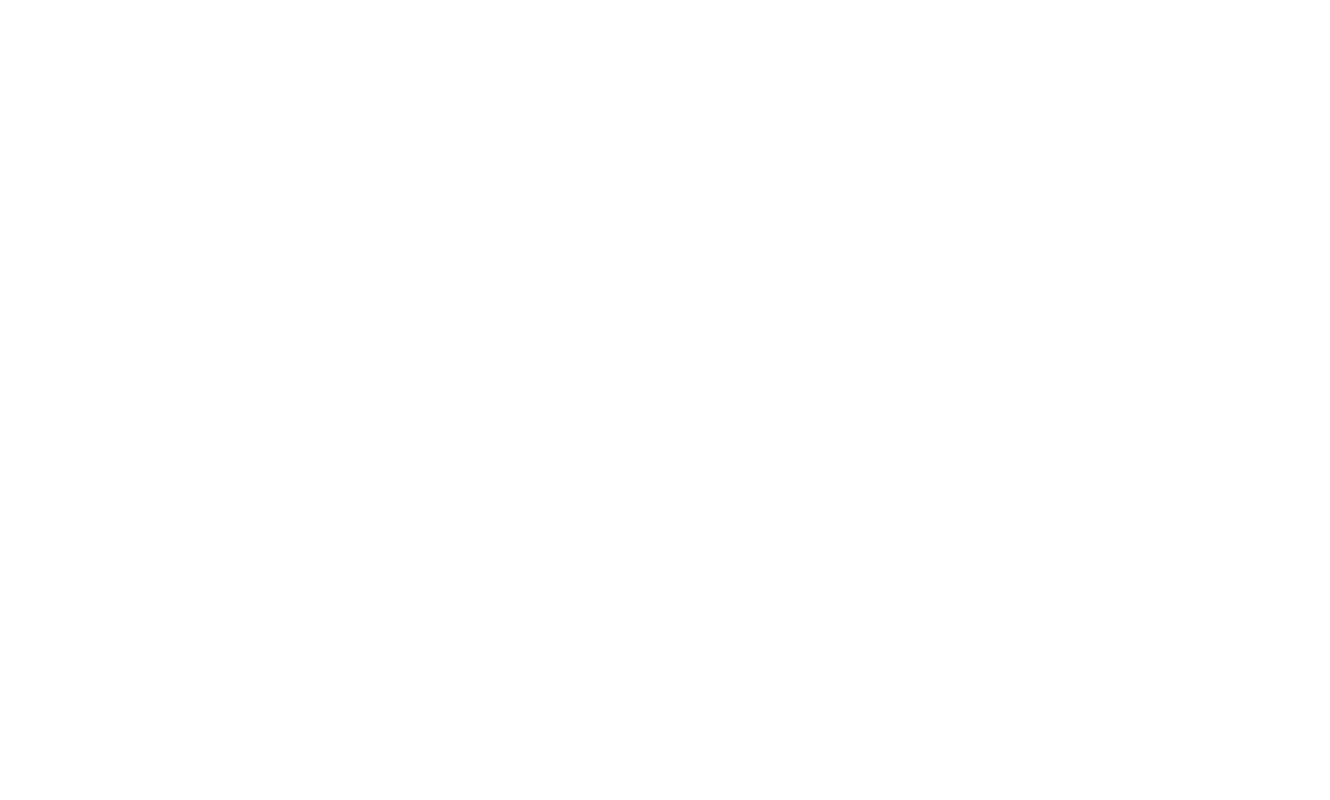
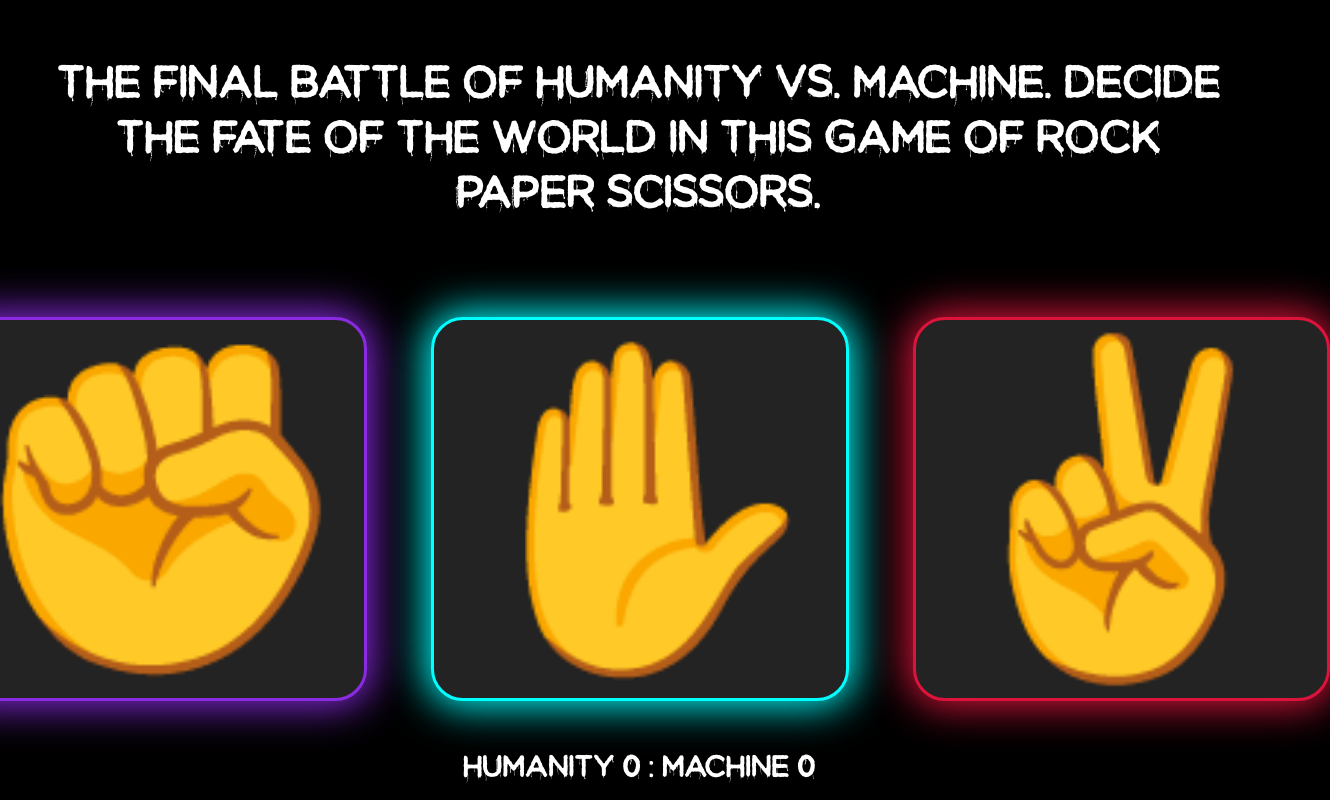
Before and after one commit to sirpyotr/rock-paper-scissors, a plain HTML site: page index.html in a window 1280 px wide. Shown: the whole page, 1330 px wide, since content can reach past the window. Drawn offline with Linux system fonts and the light colour scheme.

Commit message:
add eventlistener to buttons and change playerselect

```diff
--- a/index.html
+++ b/index.html
@@ -4,9 +4,21 @@
     <meta charset="UTF-8">
     <meta name="viewport" content="width=device-width, initial-scale=1.0">
     <title>Document</title>
-    <script src="index.js"></script>
+    <link rel="stylesheet" href="style.css">
+    <script src="index.js" defer></script>
 </head>
 <body>
-
+    <div class="header">
+        The final battle of humanity VS. machine.
+        Decide the fate of the world in this game of rock paper scissors.
+    </div>
+    <div class="content">
+        <button id="rock">✊</button>
+        <button id="paper">✋</button>
+        <button id="scissors">✌️</button>
+    </div>
+    <div class="score">
+        Humanity 0 : Machine 0
+    </div>
 </body>
 </html>
--- a/index.js
+++ b/index.js
@@ -1,40 +1,47 @@
+let playerScore = 0;
+let computerScore = 0;
+
+
 function getComputerChoice() {
 	let n = Math.floor(Math.random() * 3);
 	switch (n) {
 		case 0:
-			return "Rock";
+			return "rock";
 		case 1:
-			return "Paper";
+			return "paper";
 		case 2:
-			return "Scissors";
+			return "scissors";
 	}
 }
 
-function play() {
-	let playerSelection = prompt(
-		"Select: Rock, Paper or Scissors",
-		"Rock"
-	).toLowerCase();
+function play(e) {
+	let playerSelection = e.target.id
+	console.log(playerSelection)
 	let computerSelection = getComputerChoice();
+	console.log(computerSelection)
 	if (playerSelection === computerSelection) {
+		console.log('Tie');
 		return "Tie!";
 	} else if (
-		(playerSelection === "rock" && computerSelection === "Scissors") ||
-		(playerSelection === "paper" && computerSelection === "Rock") ||
-		(playerSelection === "scissors" && computerSelection === "Paper")
+		(playerSelection === "rock" && computerSelection === "scissors") ||
+		(playerSelection === "paper" && computerSelection === "rock") ||
+		(playerSelection === "scissors" && computerSelection === "paper")
 	) {
+		console.log('Win')
 		return "Win!";
 	} else {
+		console.log('lose')
 		return "Lose!...";
 	}
 }
+
+const buttons = document.querySelectorAll('button');
+buttons.forEach(button => button.addEventListener('click', play));
 
 function updateScore() {
 	score = playerScore + " : " + computerScore;
 }
 
-let playerScore = 0;
-let computerScore = 0;
 let score = playerScore + " : " + computerScore;
 
 // eslint-disable-next-line no-unused-vars
--- /dev/null
+++ b/style.css
@@ -0,0 +1,66 @@
+@font-face {
+    font-family: 'mist';
+    src: url(font/Moist-P42x.ttf);
+}
+
+body {
+    background-color: black;
+    color: white;
+}
+
+.header {
+    font-family: 'mist';
+    font-size: xxx-large;
+    text-align: center;
+    padding: 1em;
+}
+
+.content {
+    display: flex;
+    border: 3px;
+    border-color: white;
+    justify-content: center;
+    padding: 3em;
+    gap: 4em;
+}
+
+button {
+    width: 100%;
+    font-size: 20em;
+    color: white;
+    background-color: rgb(35, 35, 35);
+    border: solid;
+    border-radius: 0.1em;
+    transition: background-color 500ms ease-out 10ms;
+}
+
+button:hover {
+    background-color: rgb(45, 50, 56);
+}
+
+button:active {
+    transform: translateY(4px);
+    background-color: white;
+}
+
+.score {
+    font-family: 'mist';
+    font-size: xx-large;
+    text-align: center;
+}
+
+#rock {
+    color: blueviolet;
+    box-shadow: 0 0 40px 5px blueviolet;
+}
+
+#paper {
+    color: aqua;
+    box-shadow: 0 0 40px 5px;
+}
+
+#scissors {
+    color: crimson;
+    box-shadow: 0 0 40px 5px;
+
+}
```
Also changed, not shown: font/Moist-P42x.ttf (added).
